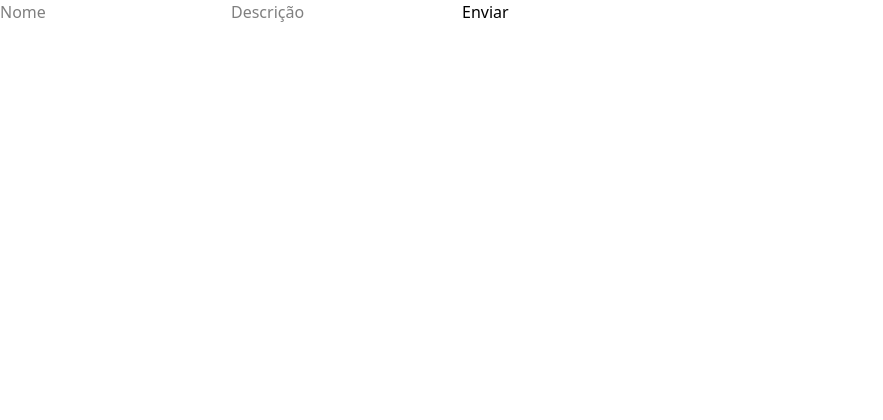
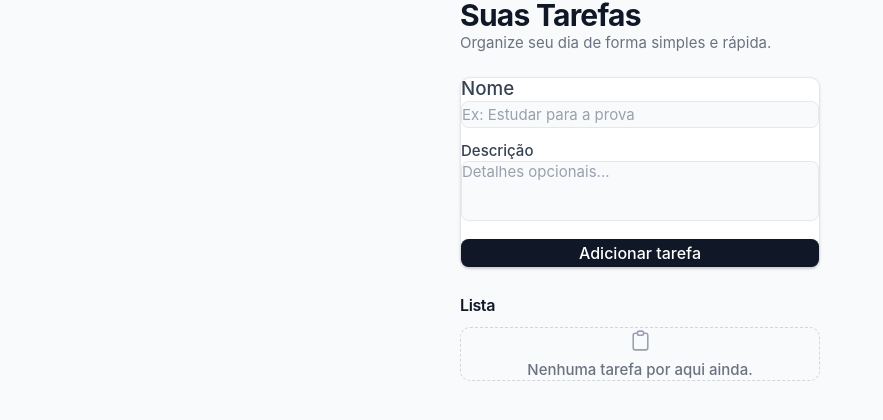
Before and after one commit to matsoaresp/tarefas-front, a Next.js app: page /criar-task in a window 1280 px wide. Shown: the top 420 px of the page, without its empty margins (0-883 px from the left). Built offline with nearby package versions, Linux system fonts and the light colour scheme.

Commit message:
feat: criacao do formulario

```diff
--- a/src/app/(private)/criar-task/components/CriarTask.tsx
+++ b/src/app/(private)/criar-task/components/CriarTask.tsx
@@ -1,94 +1,132 @@
-'use client'
-import { useEffect, useState } from "react";
+import { useState } from "react";
 
-
-type Tasks = {
-
+interface Task {
   id: number;
   name: string;
   descricao: string;
+}
 
-}
 export function CriarTask() {
-
-    const [tasks, setTasks] = useState<Tasks[]>([]);
   const [name, setName] = useState("");
   const [descricao, setDescricao] = useState("");
-
-    useEffect(() => {
-
-        const saved = localStorage.getItem("tasks")
-        if(saved) {
-            setTasks(JSON.parse(saved))
-        }
-    }, [])
-
+  const [tasks, setTasks] = useState<Task[]>([]);
 
   const handleAddTask = () => {
-
-        if(!name.trim() || !descricao.trim()) return
-
-
-        const newTask: Tasks = {
-            id: Date.now(),
-            name: name,
-            descricao: descricao
-        }
-
-        const updatedTasks = [...tasks, newTask]
-
-        setTasks(updatedTasks)
-        localStorage.setItem("tasks", JSON.stringify(updatedTasks))
-
-        setName("")
-        setDescricao("")
-    }
+    if(!name.trim()) return;
+    setTasks((prev) => [
+      ...prev,
+      { id: Date.now(), name: name.trim(), descricao: descricao.trim() },
+    ]);
+    setName("");
+    setDescricao("");
+  };
 
   const handleRemoveTask = (id: number) => {
-        const updatedTasks = tasks.filter(task => task.id !== id)
-
-        setTasks(updatedTasks)
-        localStorage.setItem("tasks", JSON.stringify(updatedTasks))
-    }
+    setTasks((prev) => prev.filter((t) => t.id !== id));
+  };
 
   return (
+    <div className="min-h-screen bg-gray-50 flex justify-center py-16 px-4 sm:px-6 font-sans">
+      <div className="max-w-xl w-full flex flex-col gap-10">
 
+        <div className="flex flex-col gap-1">
+          <h1 className="text-5xl font-bold text-gray-900 tracking-tight">
+            Suas Tarefas
+          </h1>
+          <p className="text-2xl text-gray-500">
+            Organize seu dia de forma simples e rápida.
+          </p>
+        </div>
+
+        <div className="bg-white border border-gray-200 rounded-2xl p-6 sm:p-8 shadow-sm">
+
+          <div className="flex flex-col gap-5">
             <div>
-
+              <label className="text-3xl font-medium text-gray-700 mb-1.5 block">
+                Nome
+              </label>
               <input
-                placeholder="Nome"
+                placeholder="Ex: Estudar para a prova"
                 type="text"
                 value={name}
                 onChange={(e) => setName(e.target.value)}
+                className="w-full h-11 px-4 rounded-xl border border-gray-200 bg-gray-50 text-gray-900 placeholder:text-gray-400 text-2xl focus:outline-none focus:ring-2 focus:ring-gray-900 focus:border-transparent transition-all"
               />
+            </div>
 
-            <input
-                placeholder="Descrição"
-                type="text"
+            <div>
+              <label className="text-2xl font-medium text-gray-700 mb-1.5 block">
+                Descrição
+              </label>
+              <textarea
+                placeholder="Detalhes opcionais..."
                 value={descricao}
                 onChange={(e) => setDescricao(e.target.value)}
+                className="w-full h-24 px-4 py-3 rounded-xl border border-gray-200 bg-gray-50 text-gray-900 placeholder:text-gray-400 text-2xl focus:outline-none focus:ring-2 focus:ring-gray-900 focus:border-transparent transition-all resize-none"
               />
+            </div>
+
             <button
               type="button"
               onClick={handleAddTask}
-            >Enviar
+              className="bg-gray-900 text-white font-medium  h-11 w-full rounded-xl hover:bg-gray-800 active:scale-[0.98] transition-all mt-2 shadow-sm"
+            >
+              Adicionar tarefa
             </button>
+          </div>
+        </div>
 
-            <ul>
-                {tasks.map(task => (
-                    <li key={task.id}>
-                        <strong>{task.name}</strong>
-                        <p>{task.descricao}</p>
+        <div className="flex flex-col gap-4">
+          <div className="flex items-center gap-2">
+            <h2 className=" font-semibold text-gray-900 tracking-tight">
+              Lista
+            </h2>
+          </div>
+
+          {tasks.length === 0 ? (
+            <div className="border border-dashed border-gray-300 rounded-2xl py-14 flex flex-col items-center gap-3 bg-gray-50/50">
+              <svg className="w-10 h-10 text-gray-400" fill="none" stroke="currentColor" viewBox="0 0 24 24">
+                <path strokeLinecap="round" strokeLinejoin="round" strokeWidth="1.5" d="M9 5H7a2 2 0 00-2 2v12a2 2 0 002 2h10a2 2 0 002-2V7a2 2 0 00-2-2h-2M9 5a2 2 0 002 2h2a2 2 0 002-2M9 5a2 2 0 012-2h2a2 2 0 012 2" />
+              </svg>
+              <p className="text-2xl text-gray-500 font-medium">
+                Nenhuma tarefa por aqui ainda.
+              </p>
+            </div>
+          ) : (
+            <ul className="flex flex-col gap-3">
+              {tasks.map((task) => (
+                <li
+                  key={task.id}
+                  className="bg-white border border-gray-100 rounded-xl px-5 py-4 flex justify-between items-start gap-4 group hover:border-gray-200 hover:shadow-sm transition-all"
+                >
+                  <div className="flex-1 min-w-0">
+                    <div className="font-semibold text-gray-900 truncate">
+                      {task.name}
+                    </div>
+                    {task.descricao && (
+                      <div className="text-gray-500 mt-1 line-clamp-2">
+                        {task.descricao}
+                      </div>
+                    )}
+                  </div>
 
                   <button
                     type="button"
                     onClick={() => handleRemoveTask(task.id)}
+
+                    className="text-gray-500 hover:text-red-600 hover:bg-red-50 p-2 rounded-lg transition-colors focus:outline-none focus:ring-2 focus:ring-red-100"
+                    aria-label="Excluir tarefa"
                   >
-                            Excluir
+                    <svg className="w-5 h-5" fill="none" stroke="currentColor" viewBox="0 0 24 24">
+                      <path strokeLinecap="round" strokeLinejoin="round" strokeWidth="2" d="M6 18L18 6M6 6l12 12" />
+                    </svg>
                   </button>
                 </li>
               ))}
             </ul>
+          )}
         </div>
-    )
+      </div>
+    </div>
+  );
 }
```
Lines whose indentation alone changed are shown as unchanged.
